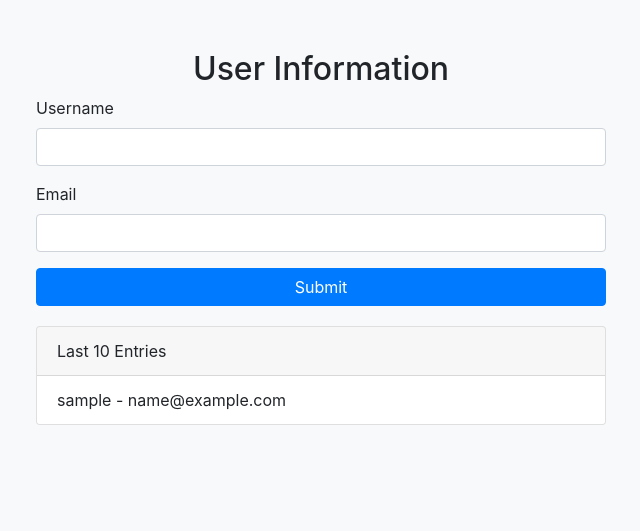
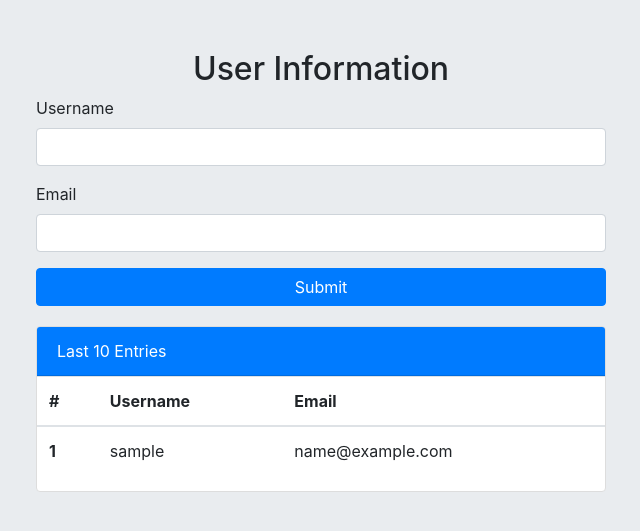
Before and after one commit to LionHuntDiG/ecs-demo, a Flask app: page / in a window 1280 px wide. Shown: the top 531 px of the page, without its empty margins (319-959 px from the left). Run offline with Flask 3, Linux system fonts and the light colour scheme; a database or web service that is not in the repository returns one stand-in record (values such as "Sample title"); data that the repository does not hold is empty; some libraries are stand-ins or nearby versions.

Commit message:
improved UI

```diff
--- a/frontend/templates/index.html
+++ b/frontend/templates/index.html
@@ -10,7 +10,7 @@
     <script src="https://stackpath.bootstrapcdn.com/bootstrap/4.3.1/js/bootstrap.min.js"></script>
     <style>
         body {
-            background-color: #f8f9fa;
+            background-color: #e9ecef;
             padding-top: 50px;
         }
         .container {
@@ -18,6 +18,20 @@
         }
         .card {
             margin-top: 20px;
+            border: 1px solid #ddd;
+        }
+        .card-header {
+            background-color: #007bff;
+            color: white;
+        }
+        .list-group-item {
+            border: 1px solid #ddd;
+        }
+        .list-group-item:nth-child(odd) {
+            background-color: #f8f9fa;
+        }
+        .list-group-item:nth-child(even) {
+            background-color: #e9ecef;
         }
     </style>
 </head>
@@ -39,11 +53,24 @@
             <div class="card-header">
                 Last 10 Entries
             </div>
-            <ul class="list-group list-group-flush" id="dataList">
-                {% for entry in data %}
-                <li class="list-group-item">{{ entry.username }} - {{ entry.email }}</li>
-                {% endfor %}
-            </ul>
+            <table class="table">
+                <thead>
+                    <tr>
+                        <th scope="col">#</th>
+                        <th scope="col">Username</th>
+                        <th scope="col">Email</th>
+                    </tr>
+                </thead>
+                <tbody id="dataList">
+                    {% for entry in data %}
+                    <tr>
+                        <th scope="row">{{ loop.index }}</th>
+                        <td>{{ entry.username }}</td>
+                        <td>{{ entry.email }}</td>
+                    </tr>
+                    {% endfor %}
+                </tbody>
+            </table>
         </div>
     </div>
 
@@ -59,11 +86,19 @@
                         email: $('#email').val()
                     },
                     success: function(response) {
-                        alert(response.message);
-                        location.reload();
+                        $('<div class="alert alert-success alert-dismissible fade show" role="alert">' +
+                          'Data has been saved successfully!' +
+                          '<button type="button" class="close" data-dismiss="alert" aria-label="Close">' +
+                          '<span aria-hidden="true">&times;</span>' +
+                          '</button></div>').prependTo('.container').delay(3000).fadeOut();
+                        setTimeout(function(){ location.reload(); }, 3000);
                     },
                     error: function(response) {
-                        alert('Failed to save data.');
+                        $('<div class="alert alert-danger alert-dismissible fade show" role="alert">' +
+                          'Failed to save data.' +
+                          '<button type="button" class="close" data-dismiss="alert" aria-label="Close">' +
+                          '<span aria-hidden="true">&times;</span>' +
+                          '</button></div>').prependTo('.container').delay(3000).fadeOut();
                     }
                 });
             });
```
